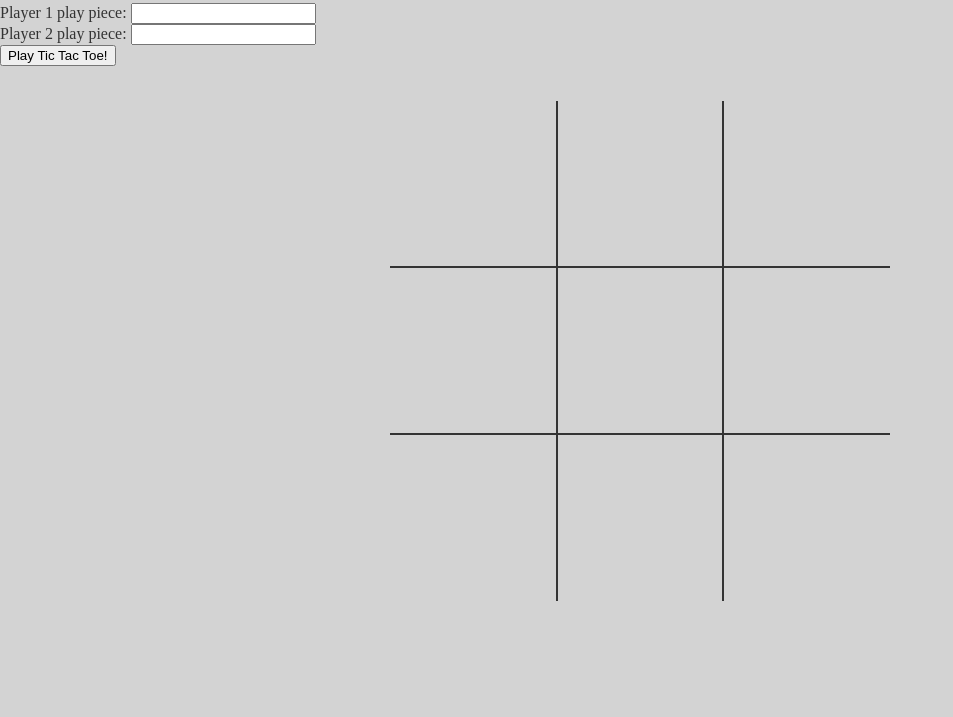
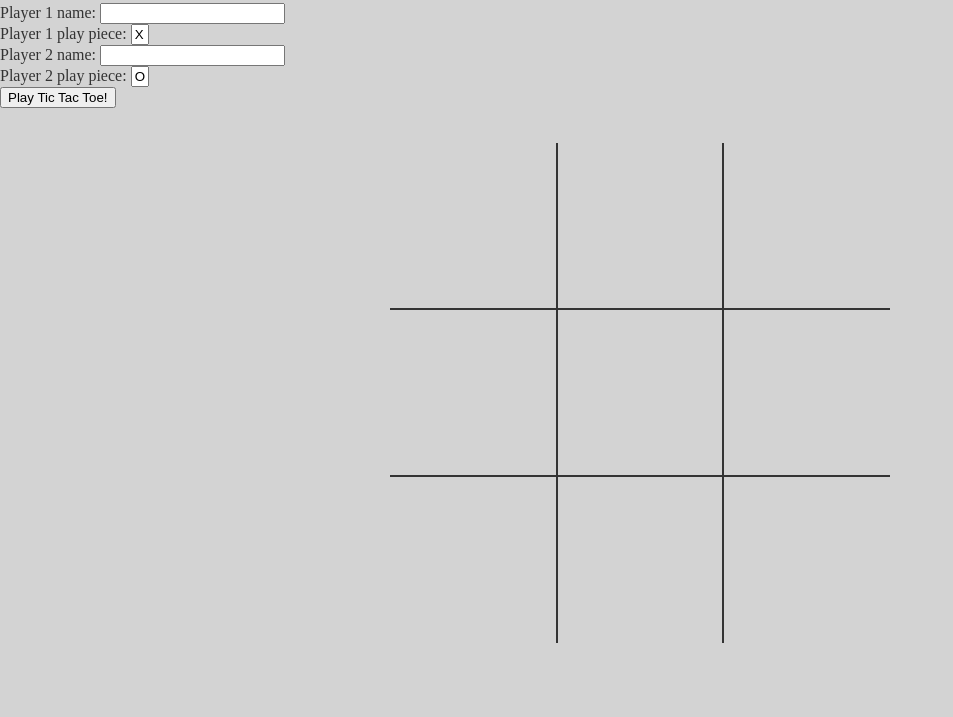
Before and after one commit to Torenrob/TicTacToeOdin, a plain HTML site: page index.html in a window 1280 px wide. Shown: the part 61-778 px from the top of the page, without its empty margins (0-953 px from the left). Drawn offline with Linux system fonts and the light colour scheme.

Commit message:
player form added and board dom elements created

```diff
--- a/index.html
+++ b/index.html
@@ -18,12 +18,23 @@
       </header>
       <form action="/play-tic-tac-toe" method="post">
          <div class="form-group">
+            <label for="player1-name">Player 1 name:</label>
+            <input type="text" name="player1-name" id="player1-name" required>
+         </div>
+         <div class="form-group">
             <label for="player1-play-piece">Player 1 play piece:</label>
-            <input type="text" name="player1-play-piece" id="player1-play-piece" required>
+            <input style="width: 10px" type="text" name="player1-play-piece" id="player1-play-piece" value="X"
+               maxlength="1" required>
+         </div>
+         </div>
+         <div class="form-group">
+            <label for="player2-name">Player 2 name:</label>
+            <input type="text" name="player2-name" id="player2-name" required>
          </div>
          <div class="form-group">
             <label for="player2-play-piece">Player 2 play piece:</label>
-            <input type="text" name="player2-play-piece" id="player2-play-piece" required>
+            <input style="width: 10px;" type="text" name="player2-play-piece" id="player2-play-piece" value="O" max="1"
+               required>
          </div>
          <div class="form-group">
             <input type="submit" value="Play Tic Tac Toe!">
--- a/script.js
+++ b/script.js
@@ -1,3 +1,4 @@
+const onScreenBoard = document.getElementsByTagName("td");
 const gameBoard = {
 	board: [
 		[null, null, null],
@@ -37,3 +38,7 @@ const gameBoard = {
 const player = function (name, marker) {
 	return { name, marker };
 };
+
+console.log(onScreenBoard);
+
+console.log(gameBoard.board.flat());
```
